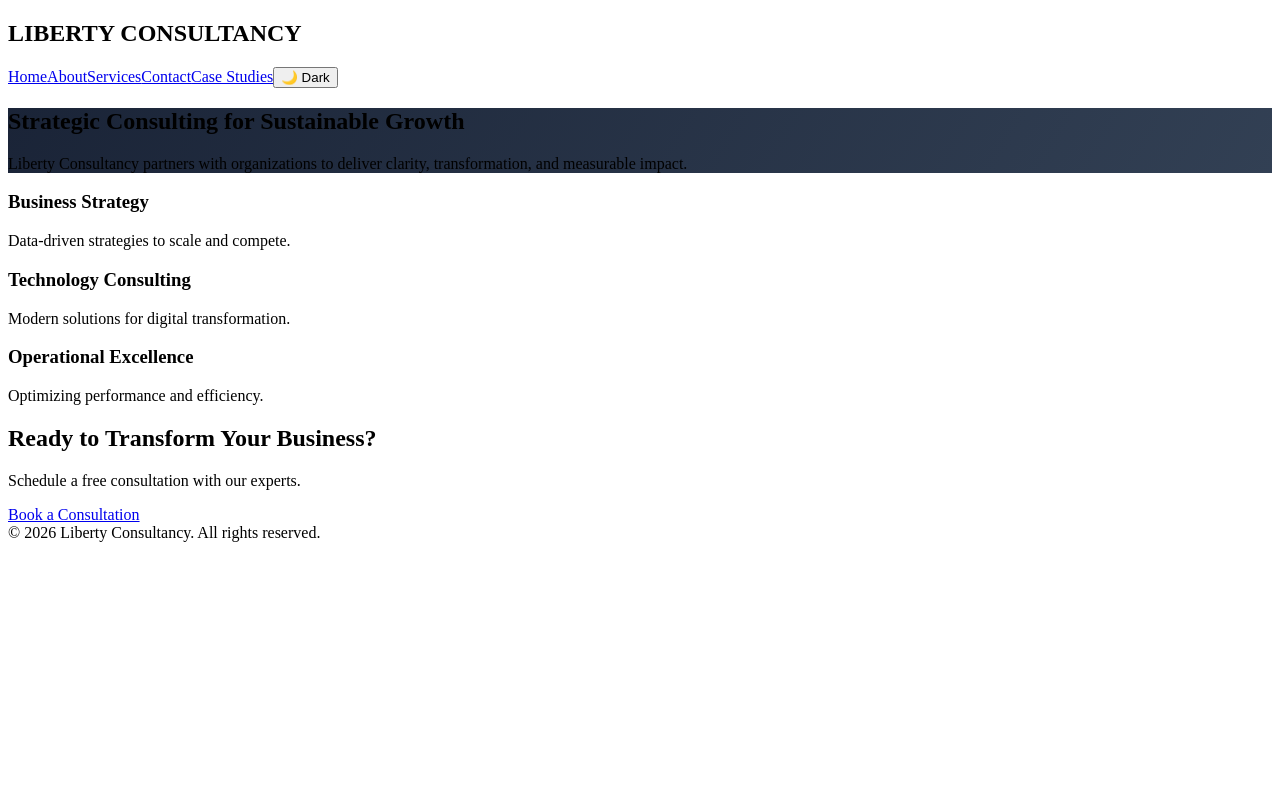
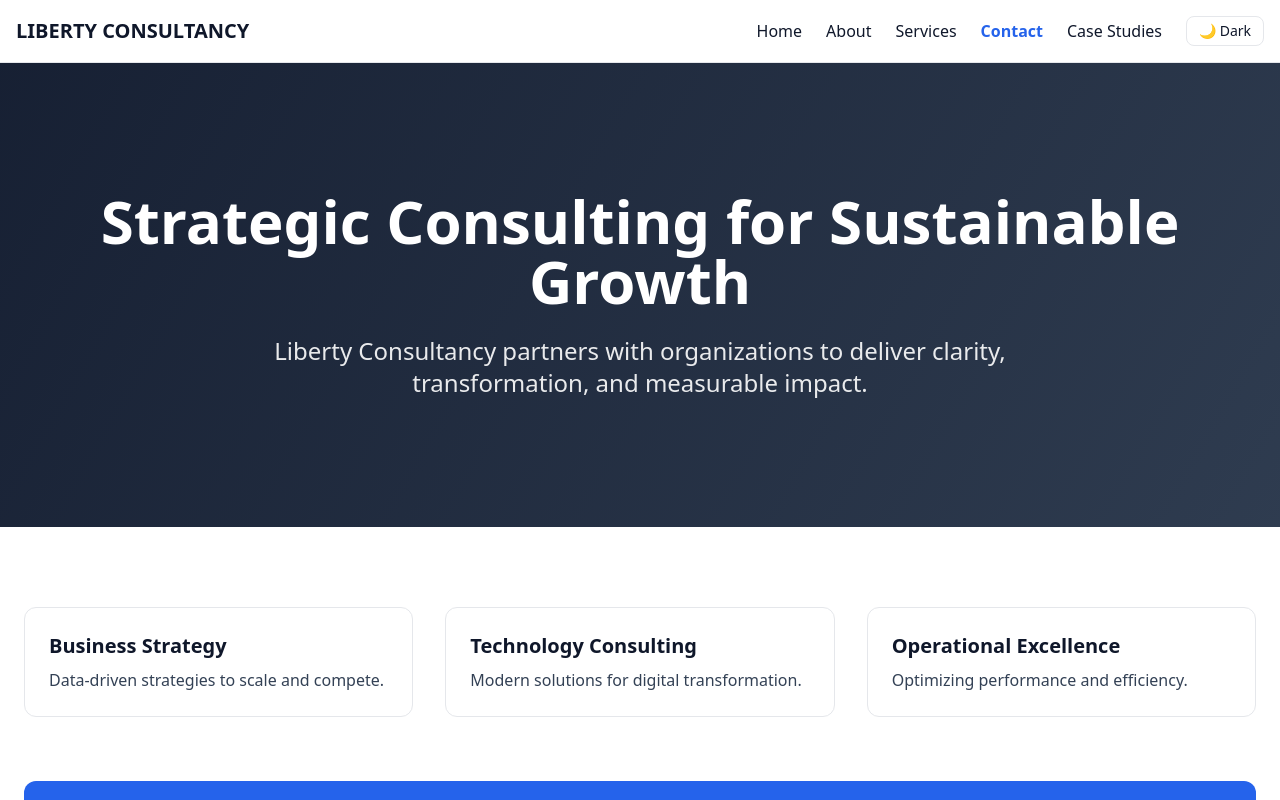
Before and after one commit to neiljohnson1306/liberty, a React (Vite) app: page / in a window 1280 px wide. Shown: the top 800 px of the page. Built offline with nearby package versions, Linux system fonts and the light colour scheme.

Commit message:
Update index.css

```diff
--- a/src/index.css
+++ b/src/index.css
@@ -1,3 +1,16 @@
+@tailwind base;
+@tailwind components;
+@tailwind utilities;
+
+body {
+  @apply bg-white text-primary antialiased transition-colors duration-300;
+}
+
+.dark body {
+  @apply bg-darkBg text-darkText;
+}
+
+
 /* Animated gradient background */
 .hero-bg {
   background: linear-gradient(
```
